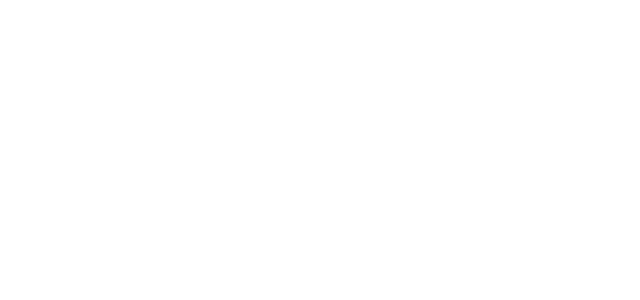
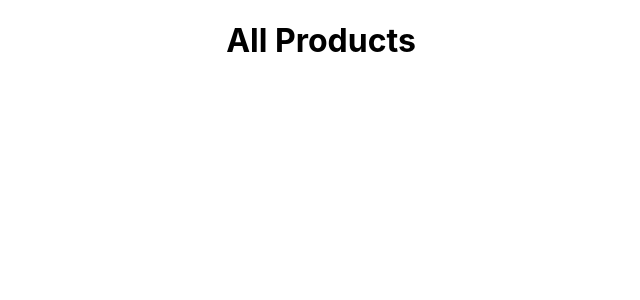
Before and after one commit to DakhaniUsman/awdiz-react-2, a React (Create React App) app in the folder my-app/: page /all-products in a window 1280 px wide. Before the commit this address had no page. Shown: the top 300 px of the page, without its empty margins (319-959 px from the left). Built offline with nearby package versions, Linux system fonts and the light colour scheme.

Commit message:
⚡REACT⚡

```diff
--- a/my-app/src/App.jsx
+++ b/my-app/src/App.jsx
@@ -23,6 +23,7 @@
 import ContextCounter from './components/Day-08/ContextCounter';
 import ReduxCounter from './components/Day-09/ReduxCounter';
 import ReduxSliceCounter from './components/Day-09/ReduxSliceCounter';
+import AllProducts from './components/Day-10/AllProducts';
 
 
 function App() {
@@ -52,6 +53,7 @@
         <Route path='/context-counter' element={<ContextCounter />} />
         <Route path='/redux-counter' element={<ReduxCounter />} />
         <Route path='/redux-slice-counter' element={<ReduxSliceCounter />} />
+        <Route path='/all-products' element={<AllProducts />} />
       </Routes>
     </div>
   );
--- /dev/null
+++ b/my-app/src/components/Day-10/AllProducts.jsx
@@ -0,0 +1,12 @@
+import React from 'react'
+
+const AllProducts = () => {
+  return (
+    <div>
+        <h1>All Products</h1>
+
+    </div>
+  )
+}
+
+export default AllProducts
--- a/my-app/src/components/Home.jsx
+++ b/my-app/src/components/Home.jsx
@@ -29,6 +29,7 @@
         <button className="btn" onClick={()=> router("/use-reducer")}>Use Reducer Page</button>
         <button className="btn" onClick={()=> router("/context-counter")}>Context Counter</button>
         <button className="btn" onClick={()=> router("/redux-counter")}>Redux Counter</button>
+        <button className="btn" onClick={()=> router("/all-products")}>All Products</button>
     </div>
 )
 
--- a/my-app/src/components/Login.jsx
+++ b/my-app/src/components/Login.jsx
@@ -16,6 +16,10 @@
   const RegisterPage = () => {
     router("/register");
   };
+
+  const AllProductsPage = () => {
+    router("/all-products")
+  }
   return (
     <div>
       <h1 className="main-heading">Login Page</h1>
@@ -25,6 +29,9 @@
       </button>
       <button className="btn" onClick={RegisterPage}>
         Register
+      </button>
+      <button className="btn" onClick={AllProductsPage}>
+        All Products
       </button>
 
       {loggedIn ? (
```
Also changed, not shown: my-app/src/components/Day-10/FakeLogin.jsx (added, +9 -0 lines), my-app/src/index.js (+4 -3 lines).
